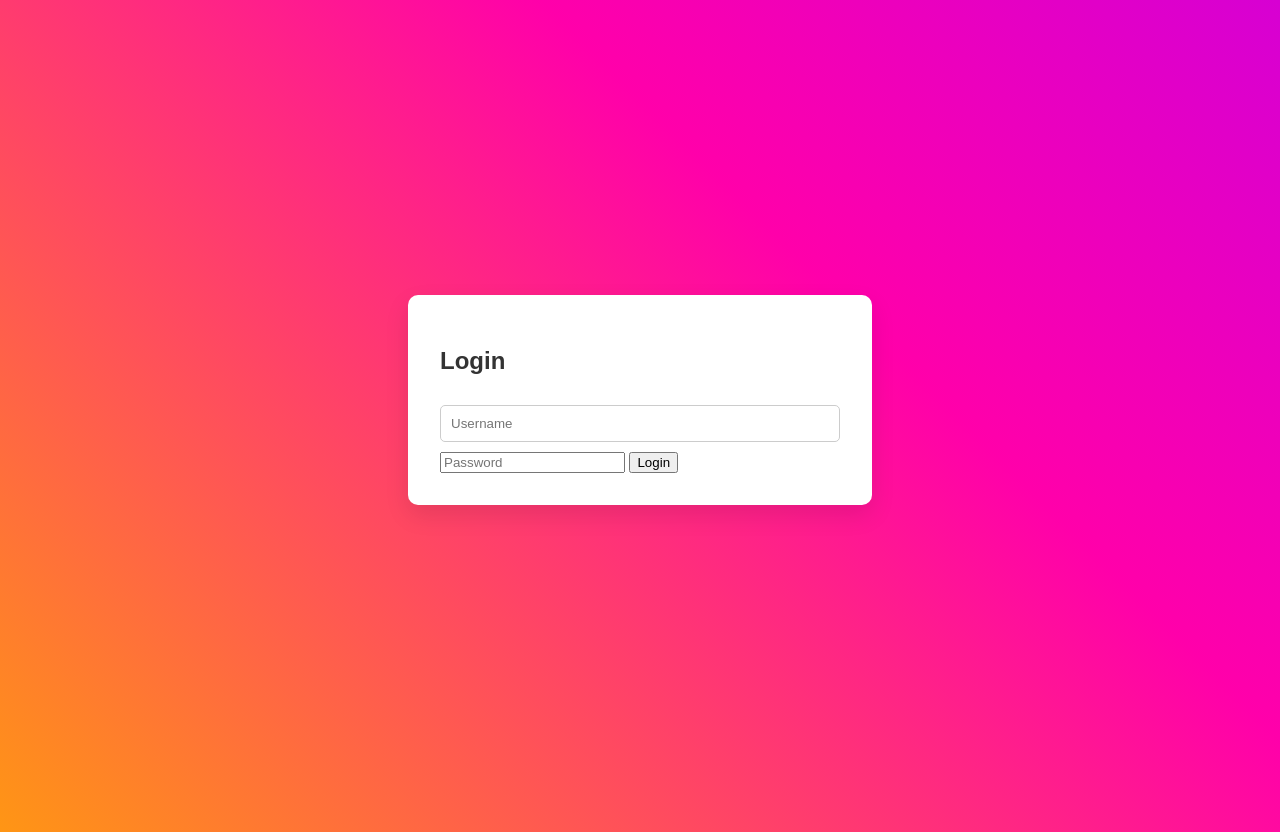
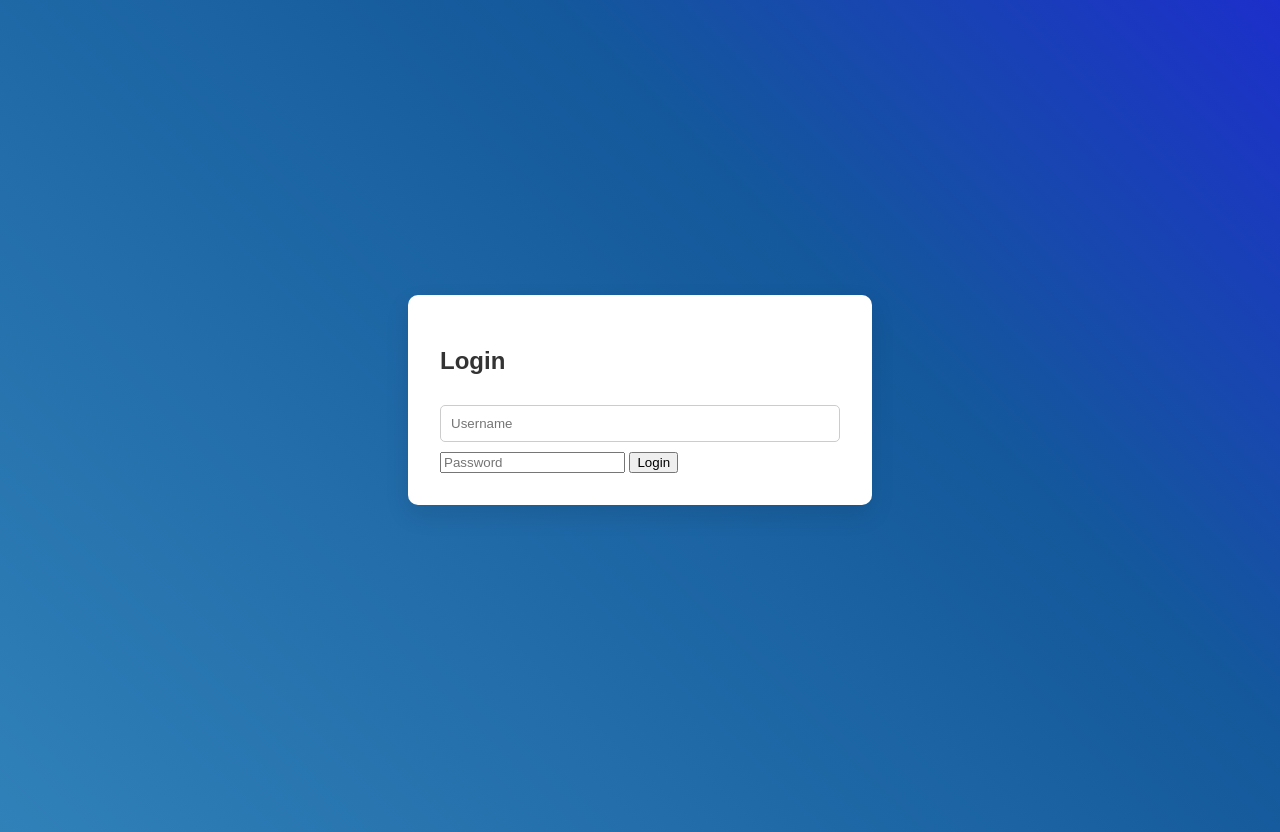
Before and after one commit to Vxibhxvjxin/obs-sads, a Flask app: page / in a window 1280 px wide. Run offline with Flask 3, Linux system fonts and the light colour scheme.

Commit message:
Update styles.css

```diff
--- a/static/styles.css
+++ b/static/styles.css
@@ -7,7 +7,7 @@ body {
     justify-content: center;
     align-items: center;
     font-family: 'Arial', sans-serif;
-    background: linear-gradient(45deg, #00aaff, #00ffaa, #ffaa00, #ff00aa, #aa00ff);
+    background: linear-gradient(45deg, #00aaff, #4caedb, #3486bd, #14599b, #2600ff);
     background-size: 300% 300%;
     animation: gradientMove 15s ease infinite;
 }
```
